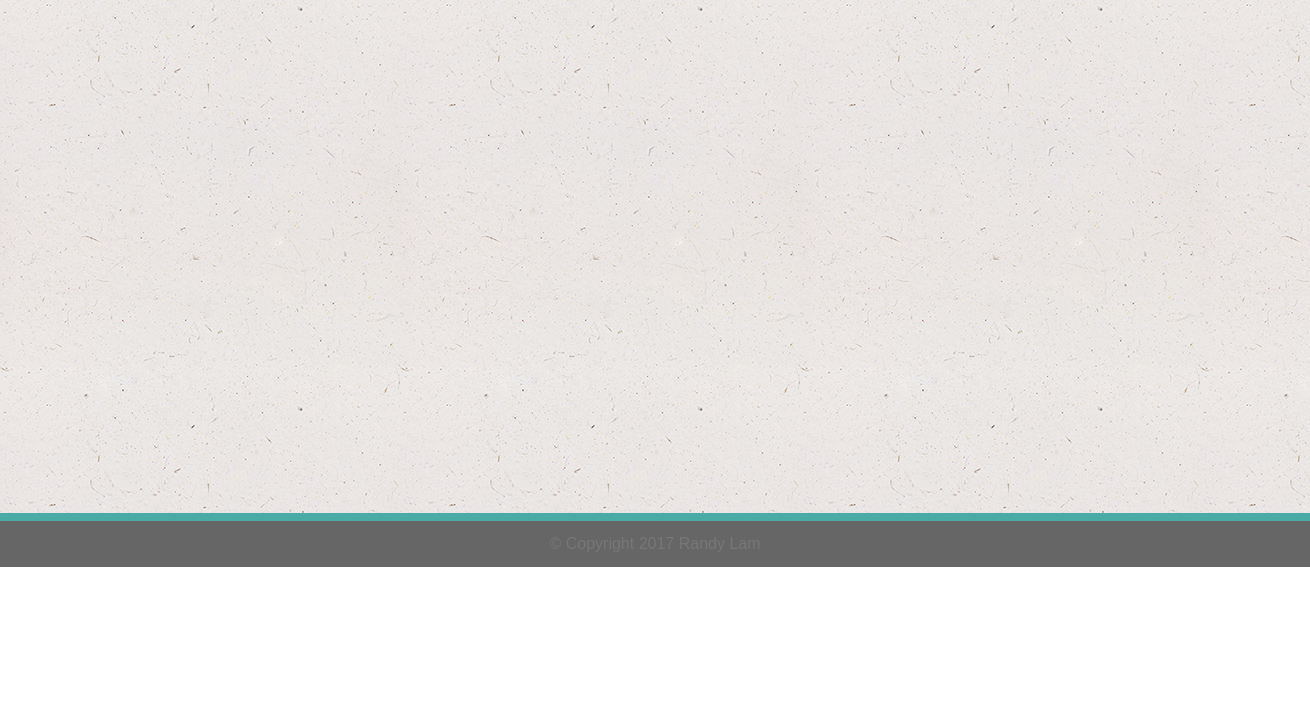
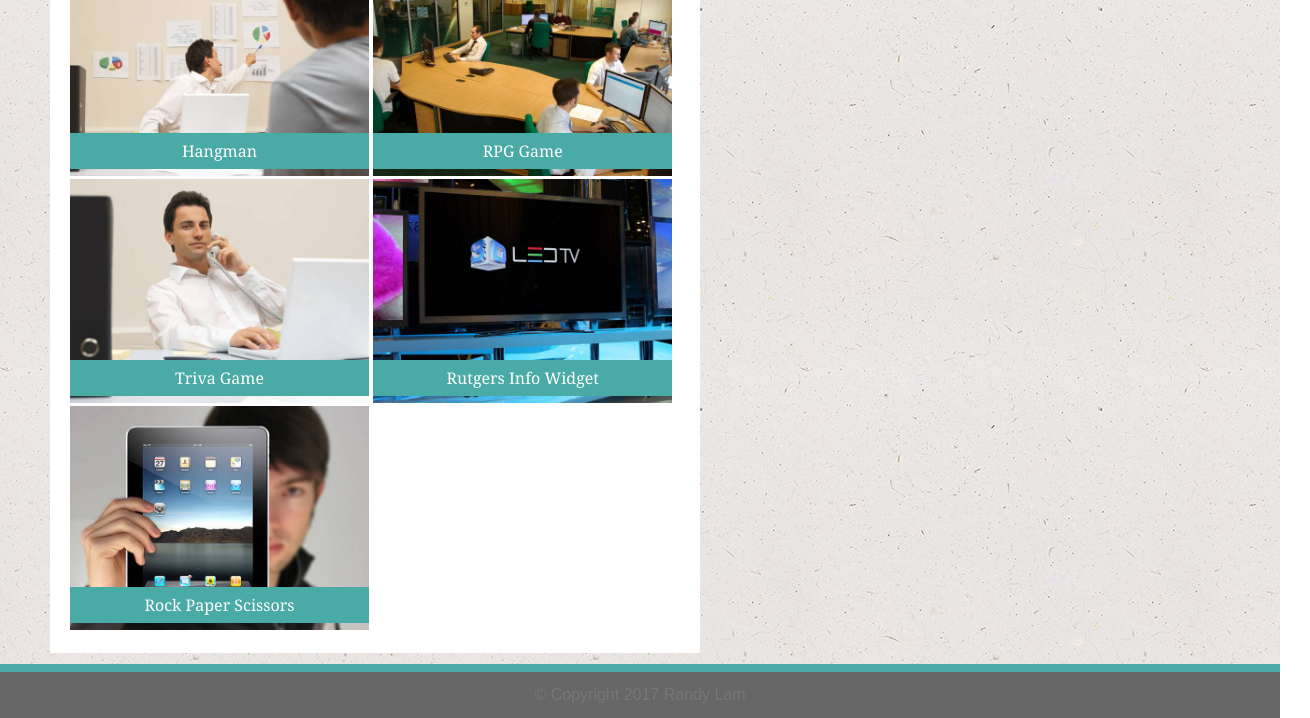
Before and after one commit to Ayas87/Basic-Portfolio, a plain HTML site: page portfolio.html in a window 1280 px wide. Shown: the part 233-951 px from the top of the page, 1310 px wide, since content can reach past the window. Before the commit the page ends 800 px from the top, so only its background shows below. Drawn offline with Linux system fonts and the light colour scheme.

Commit message:
completed

```diff
--- a/assets/css/style.css
+++ b/assets/css/style.css
@@ -1,16 +1,30 @@
+html , body {
+	height: 100%;
+}
+
 body {
 	background-image: url('../images/container-background.png');
-	margin: 0px;
+	margin: 0px
 	height: 100%;
  	font-family: 'Arial', 'Helvetica Neue', Helvetica, sans-serif
 	color: #777777;
 	padding: 0px;
 }
 
-header {
+* {
+    -moz-box-sizing: border-box;
+    -webkit-box-sizing: border-box;
+     box-sizing: border-box;
+}
+
+.header {
 	background-color: white;
-	margin: auto;
+/*	margin: auto;*/
+	width: 100%;
+	min-width: 1010px;
+	margin-bottom: 20px;
 }
+
 #border-sides {
 	border-right: 2px solid lightgrey;
 	border-left: 2px solid lightgrey;
@@ -35,6 +49,7 @@ header {
 .container {
 	width: 960px;
 	display: inline-block;
+	position: relative;
 }
 
 .header-name {
@@ -61,7 +76,6 @@ header {
 
 .nav ul li{
 	display: inline-block;
-
  }
 
 .nav ul li a {
@@ -72,16 +86,18 @@ header {
 /*main body + sidebar*/
 .content {
 	color: #777777;
-	padding: 20px 0px 0px 0px;
+/*	padding: 20px 0px 0px 50px;*/
 	width: 960px;
-	margin: 0px 0px 0px 50px;
 	display: inline-block;
+	height: 100%;
+	margin-left: 50px
 }
 /*main content*/
 .main {
 	font-family: Arial, 'Helvetica Neue', Helvetica, sans-serif;
 	width: 650px;
-	margin: 0px 20px 20px 0px;
+	height: auto;
+	margin: 0px 40px 20px 0px;
 	padding: 20px;
 	display: inline-block;
 	background-color: white;
@@ -96,6 +112,7 @@ header {
 	font-size: 2em;
 	padding-bottom: 15px;
 	margin-bottom: 20px;
+	font-weight: bold;
 }
 .main-img {
 	max-width: 20%;
@@ -111,9 +128,10 @@ header {
 /*sidebar*/
 .sidebar {
 	width: 270px;
-	margin-right: 20px;
+/*	margin-right: 20px;*/
 	float: left;
 	background-color: white;
+	display: inline-block;
 }
 
 .connect {
@@ -146,8 +164,9 @@ header {
 /*footer*/
 .footer {
 	background-color: #666666;
-	position: absolute;
+	position: relative;
 	width: 100%;
+	min-width: 1010px;
 	left: 0;
 	bottom: 0;
 	text-align: center;
@@ -155,15 +174,22 @@ header {
 	padding: 15px;
  	font-family: 'Arial', 'Helvetica Neue', Helvetica, sans-serif;
 	color: #777777;
+/*	min-width: 980px;*/
+	clear: both;
+	display: block;
 }
 
+/*about me*/
+
 /*contact.html*/
-
-input {
+.contact-form input{
 	width: 100%;
 	margin: 10px -10px 10px 0px;
-	height: auto;
 	padding: 3px;
+}
+
+.contact-form textarea {
+	width: 100%;
 }
 
 textarea {
@@ -173,7 +199,7 @@ textarea {
 	margin-bottom: 10px;
 	padding: 3px;
 	resize: vertical;
-	max-height: 830px;
+	max-height: 500px;
 }
 
 .btn {
@@ -186,3 +212,28 @@ textarea {
 	font-size: 1em;
 	margin: 0px;
 }
+
+/*portfolio*/
+.portfolio-icons-imgs img {
+	width: 100%
+}
+
+.portfolio-icons-imgs {
+	position: relative;
+	display: inline-block;
+	max-width: 49%;
+}
+
+.portfolio-icons-txt {
+	text-align: center;
+	float: left;
+	background-color: #4aaaa5;
+	color: #ffffff;
+	border-color: #cccccc;
+	padding: 10px 0px 10px 0px;
+	width: 100%;
+	position: absolute;
+	bottom: 0;
+	margin-bottom: 10px;
+	width: 100%;
+}
--- a/portfolio.html
+++ b/portfolio.html
@@ -8,7 +8,7 @@
 
 </head>
 <body>
-
+	<div class='header'>
 	<header class='border-bottom'>
 		<div class='container'>
 			<div class='header-name heading'>
@@ -24,13 +24,46 @@
 			</div>
 		</div>
 	</header>
-
+	</div>
 	<div class='content'>
 
 		<div class='main'>
 			<h2 class='main-logo heading border-bottom'>Portfolio</h2>
 <!-- new content here -->
-
+				<div class='portfolio'>
+					<div class='portfolio-icons-container>'>
+						<a href="#"><div class='portfolio-icons-imgs'>
+								<img src="assets/images/temp-1.jpg" align="middle">
+										<div class='portfolio-icons-txt heading'>
+											<h1>Hangman</h1>
+										</div>
+						</div></a>
+						<a href="#"><div class='portfolio-icons-imgs'>
+								<img src="assets/images/temp-2.jpg" align="middle">
+										<div class='portfolio-icons-txt heading'>
+											<h1>RPG Game</h1>
+										</div>
+						</div></a>
+						<a href="#"><div class='portfolio-icons-imgs'>
+								<img src="assets/images/temp-3.jpg" align="middle">
+										<div class='portfolio-icons-txt heading'>
+											<h1>Triva Game</h1>
+										</div>
+						</div></a>
+						<a href="#"><div class='portfolio-icons-imgs'>
+								<img src="assets/images/temp-4.jpg" align="middle">
+										<div class='portfolio-icons-txt heading'>
+											<h1>Rutgers Info Widget</h1>
+										</div>
+						</div></a>
+						<a href="#"><div class='portfolio-icons-imgs'>
+								<img src="assets/images/temp-5.jpg" align="middle">
+										<div class='portfolio-icons-txt heading'>
+											<h1>Rock Paper Scissors</h1>
+										</div>
+						</div></a>
+					</div>
+				</div>
 <!-- new content ends here -->
 		</div>
 
@@ -38,9 +71,9 @@
 			<h3 class='connect heading'>Connect with Me</h3>
 				<div class='sidebar-icons border-top'>
 					<ul>
-						<li><a href="#"><img src="assets/images/icon-github.png" align="middle"></a></li>
-						<li><a href="#"><img src="assets/images/icon-linkedin.png" align="middle"></a></li>
-						<li><a href="#"><img src="assets/images/icon-stack-overflow.png" align="middle"></a></li>
+						<li><a href="https://github.com/Ayas87" target='_blank'><img src="assets/images/icon-github.png" alt='github' align="middle"></a></li>
+						<li><a href="https://www.linkedin.com/in/randylam87" target='_blank'><img src="assets/images/icon-linkedin.png" alt='linkedin' align="middle"></a></li>
+						<li><a href="http://stackexchange.com/users/10136458/randy-lam" target='_blank'><img src="assets/images/icon-stack-overflow.png" alt='stack-overflow' align="middle"></a></li>
 					</ul>
 				</div>
 		</div>
```
Also changed, not shown: contact.html (+5 -5 lines), index.html (+8 -7 lines), 1 other file.
